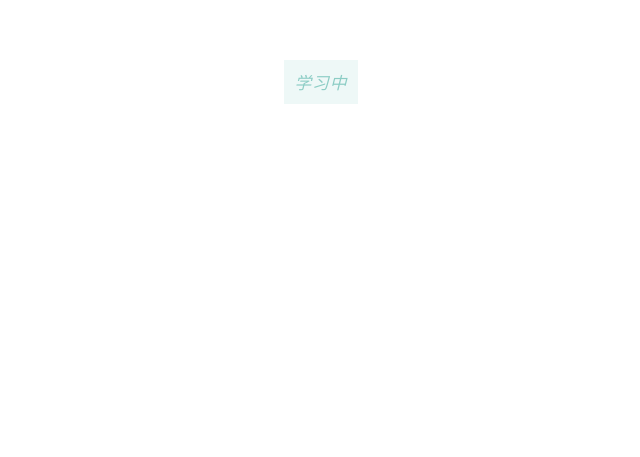
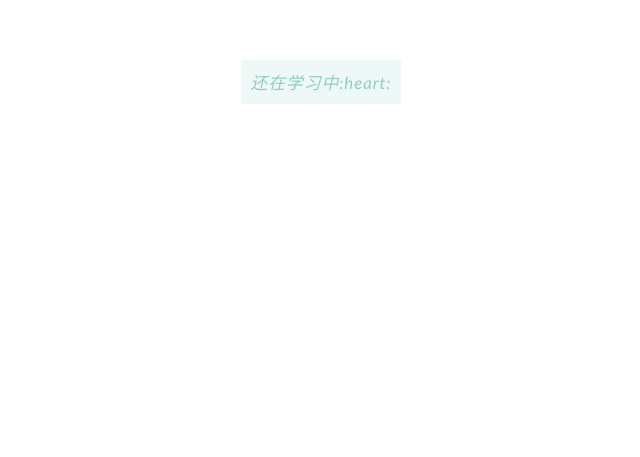
Before and after one commit to lhh2000/lhh2000.github.io, a plain HTML site: page index.html in a window 1280 px wide. Shown: the part 290-747 px from the top of the page, without its empty margins (319-959 px from the left). Drawn offline with Linux system fonts and the light colour scheme.

Commit message:
测试emoji

```diff
--- a/index.html
+++ b/index.html
@@ -40,7 +40,7 @@
 
 	<div id="spotlight" class="animated fadeIn">
 		<div id="home-center">
-			<p id="home-subtitle"><a href="https://lhh2000.github.io//posts">学习中</a></p>
+			<p id="home-subtitle"><a href="https://lhh2000.github.io//posts">还在学习中:heart:</a></p>
 		</div>
 		<div id="home-footer">
 			<p>
```
